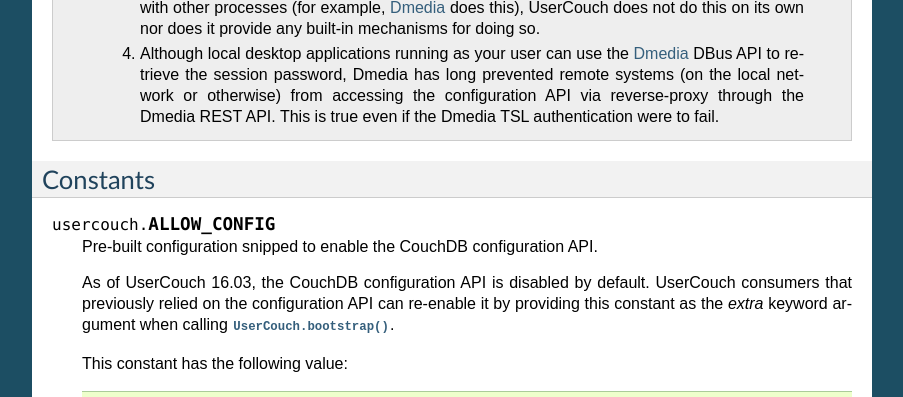
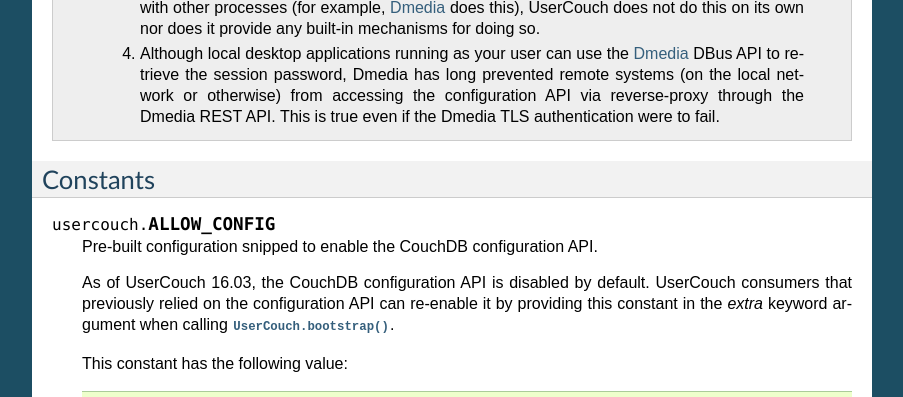
Before and after one commit to json420/usercouch, a Sphinx documentation site: the page built from doc/usercouch.rst, in a window 1280 px wide and 900 px high, scrolled down 1173 px. Shown: the part 215-612 px from the top of the window, without its empty margins (198-1101 px from the left). Built offline with Sphinx 7.4.7, drawn with Linux system fonts in a browser that asks for light colours; the version number is read from the project's files by our own code; some of the changed text lies outside the part shown.

Commit message:
fix some doc typos

```diff
--- a/doc/usercouch.rst
+++ b/doc/usercouch.rst
@@ -99,7 +99,7 @@
             `Dmedia`_ DBus API to retrieve the session password, Dmedia has long
             prevented remote systems (on the local network or otherwise) from
             accessing the configuration API via reverse-proxy through the Dmedia
-            REST API.  This is true even if the Dmedia TSL authentication were
+            REST API.  This is true even if the Dmedia TLS authentication were
             to fail.
 
 
@@ -112,7 +112,7 @@
 
     As of UserCouch 16.03, the CouchDB configuration API is disabled by default.
     UserCouch consumers that previously relied on the configuration API can
-    re-enable it by providing this constant as the *extra* keyword argument when
+    re-enable it by providing this constant in the *extra* keyword argument when
     calling :meth:`UserCouch.bootstrap()`.
 
     This constant has the following value::
```
Also changed, not shown: other parts of doc/usercouch.rst (+2 -2 lines).
